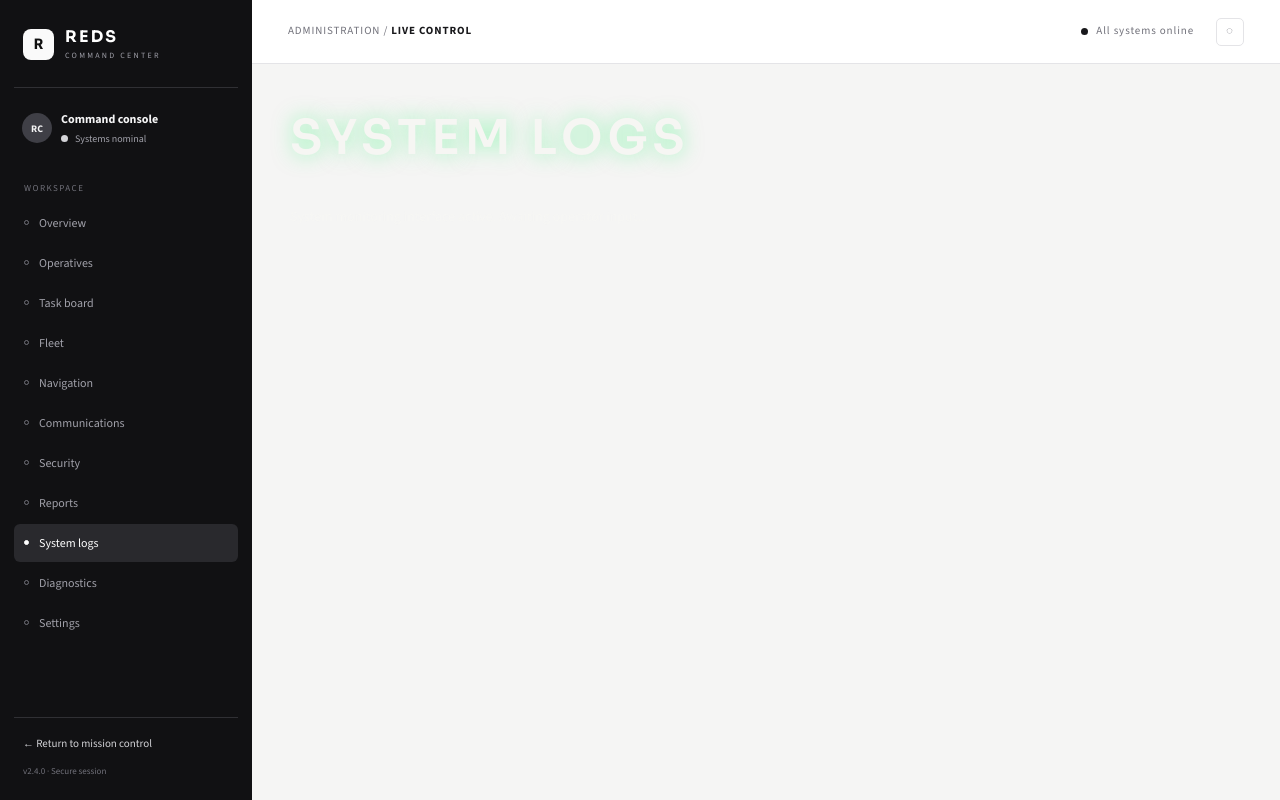
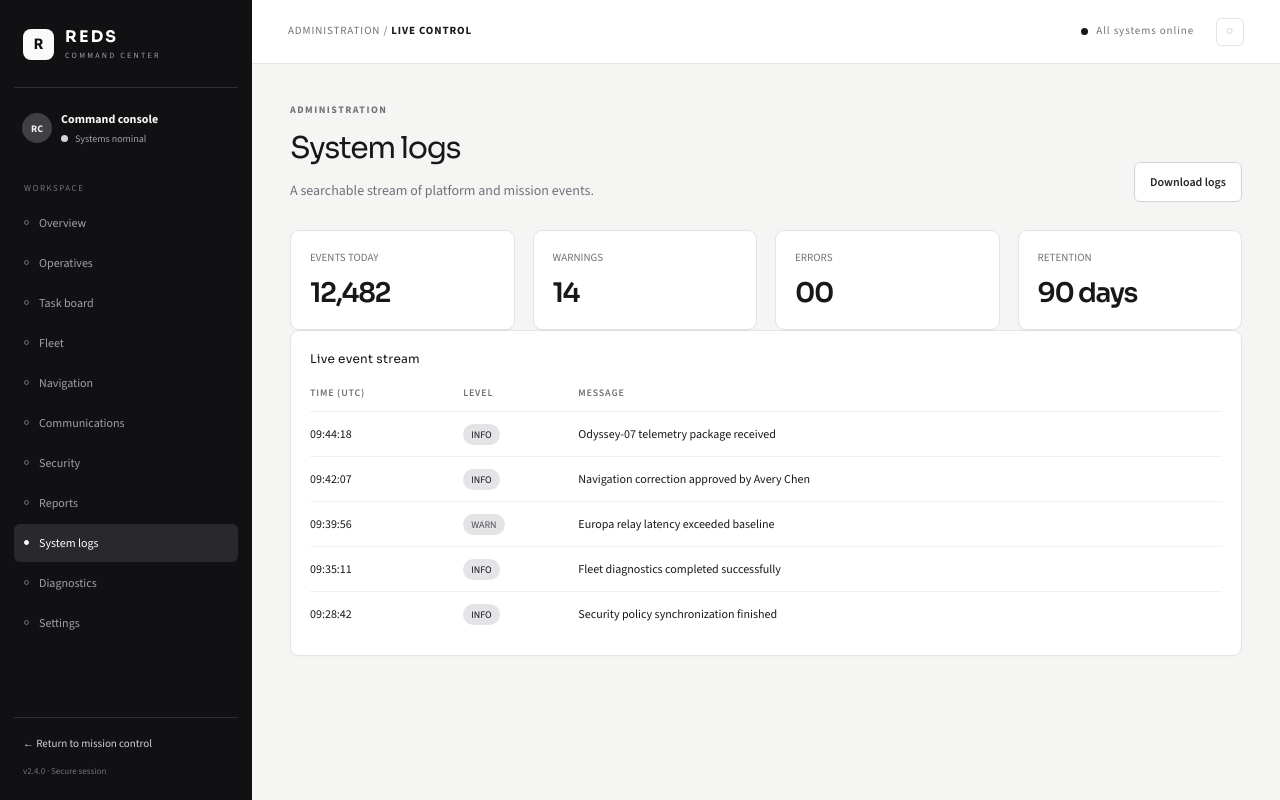
Before and after one commit to nikhil-reds/Orbital_command_center, a Next.js app: page /admin/logs in a window 1280 px wide. Built offline with nearby package versions, Linux system fonts and the light colour scheme.

Commit message:
feat: refactor system logs page with header and metrics overview

```diff
--- a/app/admin/logs/page.tsx
+++ b/app/admin/logs/page.tsx
@@ -1,12 +1,3 @@
-export default function Page() {
-  return (
-    <div>
-      <h1 style={{ fontSize: '3rem', fontWeight: 600, letterSpacing: '0.1em', color: '#F6F6F3', textShadow: '0 0 20px rgba(51,245,117,0.5)', marginBottom: '2rem' }}>
-        SYSTEM LOGS
-      </h1>
-      <p style={{ fontFamily: 'var(--font-body), sans-serif', color: 'rgba(246,246,243,.7)', fontSize: '14px' }}>
-        System monitoring interface active. Awaiting operator input...
-      </p>
-    </div>
-  );
-}
+import { Badge, Card, Header, Metric } from "../_components";
+const logs=[["09:44:18","INFO","Odyssey-07 telemetry package received"],["09:42:07","INFO","Navigation correction approved by Avery Chen"],["09:39:56","WARN","Europa relay latency exceeded baseline"],["09:35:11","INFO","Fleet diagnostics completed successfully"],["09:28:42","INFO","Security policy synchronization finished"]];
+export default function Page(){return <><Header title="System logs" description="A searchable stream of platform and mission events." action={<button className="admin-button secondary">Download logs</button>}/><div className="admin-grid metrics"><Metric label="EVENTS TODAY" value="12,482"/><Metric label="WARNINGS" value="14"/><Metric label="ERRORS" value="00"/><Metric label="RETENTION" value="90 days"/></div><Card title="Live event stream"><table className="admin-table"><thead><tr><th>TIME (UTC)</th><th>LEVEL</th><th>MESSAGE</th></tr></thead><tbody>{logs.map(l=><tr key={l[0]}><td>{l[0]}</td><td><Badge tone={l[1]==="WARN"?"warn":"good"}>{l[1]}</Badge></td><td>{l[2]}</td></tr>)}</tbody></table></Card></>}
```
